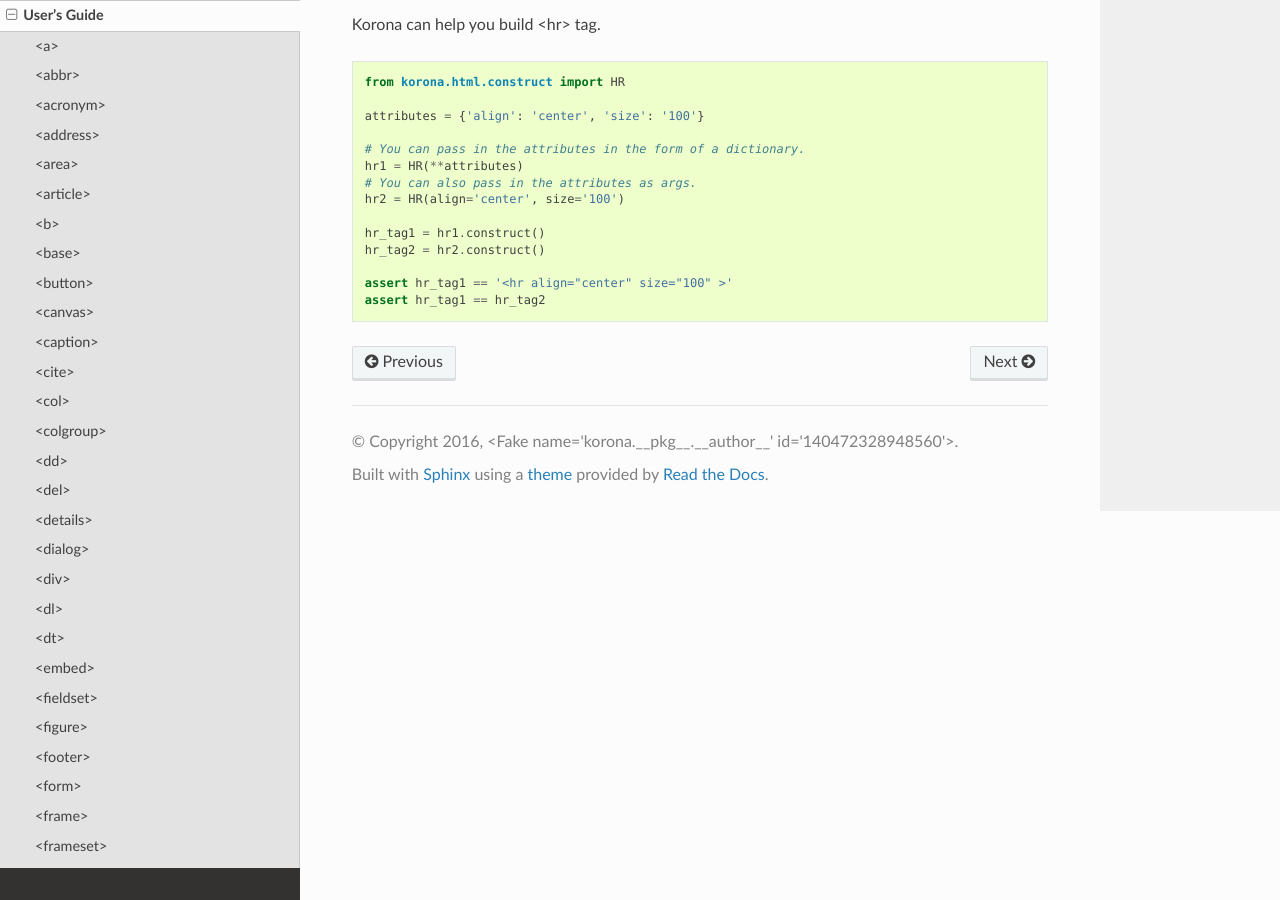
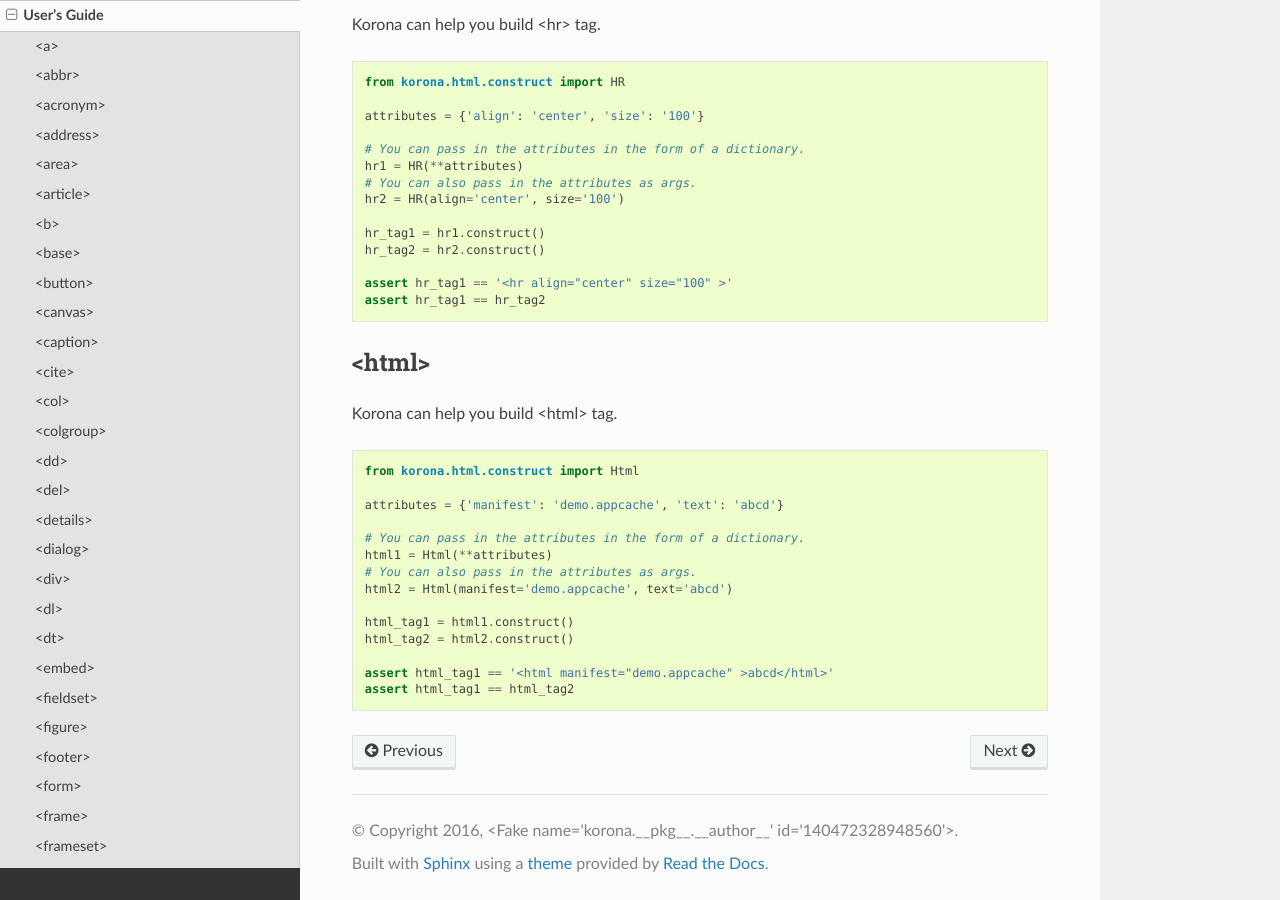
Before and after one commit to bharadwajyarlagadda/korona, a Sphinx documentation site: the page built from docs/guide.rst, in a window 1280 px wide and 900 px high, scrolled down 17688 px. Built offline with Sphinx 7.4.7 and the Read the Docs theme 2.0.0, drawn with Linux system fonts in a browser that asks for light colours; the version number could not be read and is left out.

Commit message:
Added api reference for Html() class; Added an example for constructing <html> tag; Added <html> to CHANGELOG

```diff
--- a/docs/api.rst
+++ b/docs/api.rst
@@ -148,3 +148,7 @@ API Reference
 
 .. autoclass:: korona.html.construct.HR
     :members:
+
+
+.. autoclass:: korona.html.construct.Html
+    :members:
--- a/docs/guide.rst
+++ b/docs/guide.rst
@@ -944,3 +944,25 @@ Korona can help you build <hr> tag.
 
     assert hr_tag1 == '<hr align="center" size="100" >'
     assert hr_tag1 == hr_tag2
+
+<html>
+------
+
+Korona can help you build <html> tag.
+
+.. code-block:: python
+
+    from korona.html.construct import Html
+
+    attributes = {'manifest': 'demo.appcache', 'text': 'abcd'}
+
+    # You can pass in the attributes in the form of a dictionary.
+    html1 = Html(**attributes)
+    # You can also pass in the attributes as args.
+    html2 = Html(manifest='demo.appcache', text='abcd')
+
+    html_tag1 = html1.construct()
+    html_tag2 = html2.construct()
+
+    assert html_tag1 == '<html manifest="demo.appcache" >abcd</html>'
+    assert html_tag1 == html_tag2
```
Also changed, not shown: CHANGELOG.rst (+7 -0 lines).
